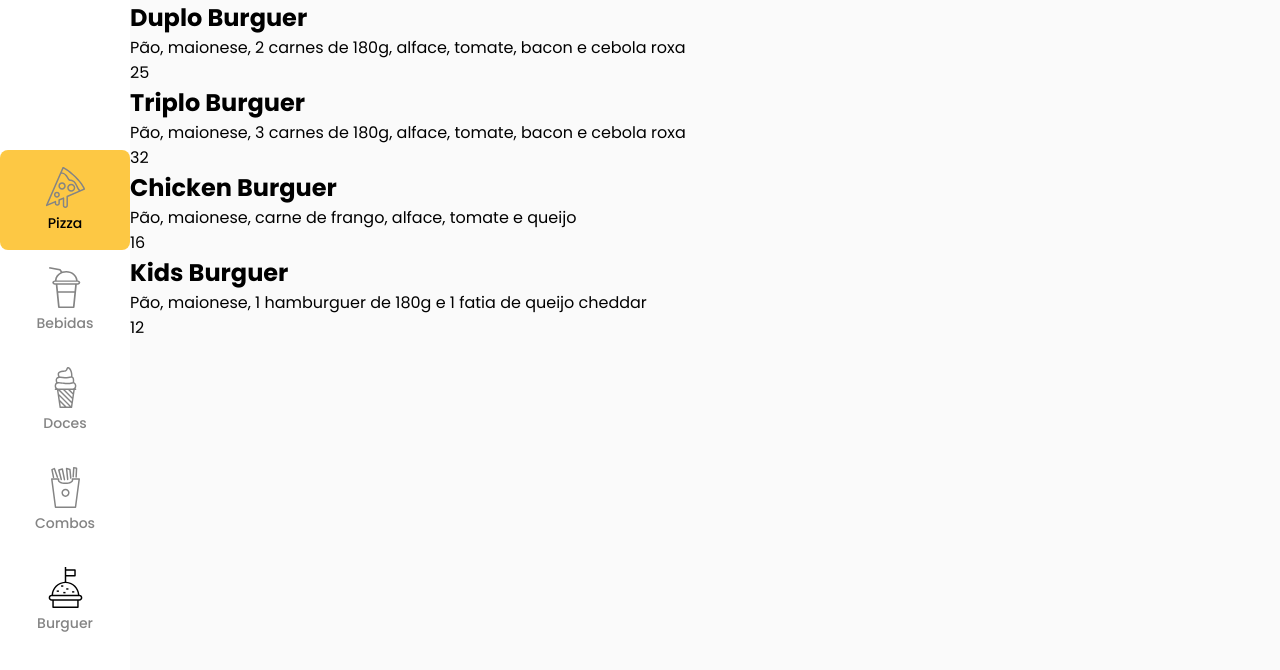
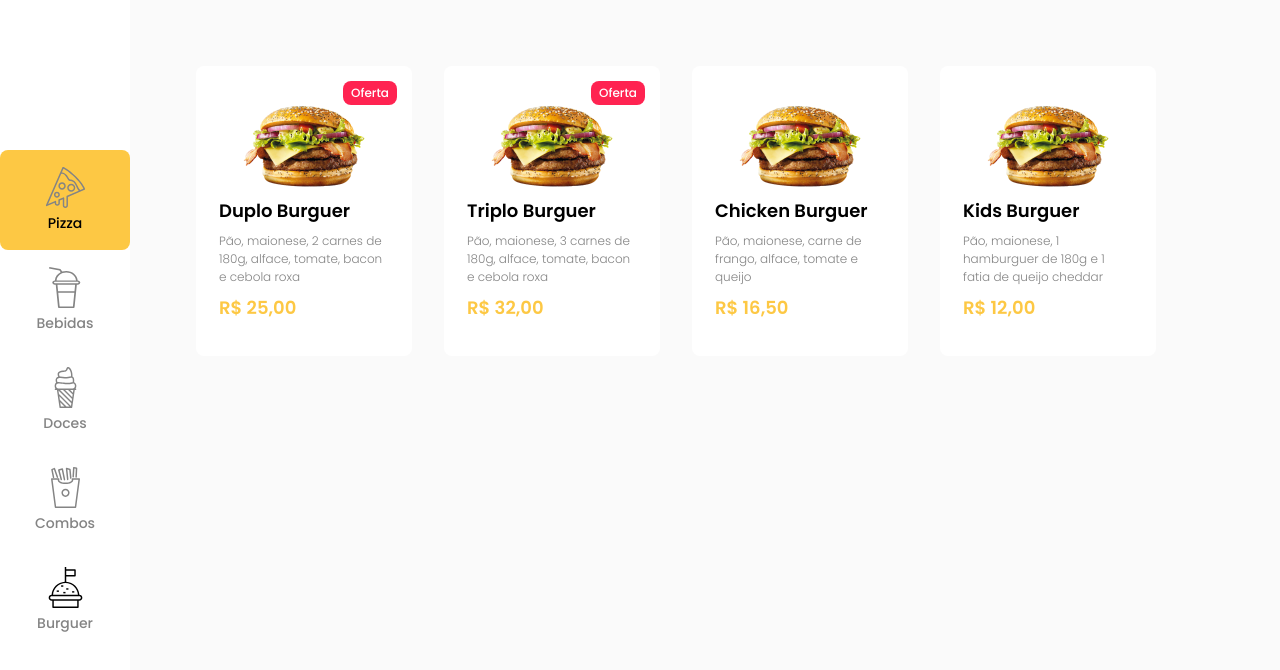
Before and after one commit to ClaudioKamoda/Restaurant-App, a Vue app: page / in a window 1280 px wide. Shown: the top 670 px of the page. Built offline with nearby package versions, Linux system fonts and the light colour scheme; data requests are answered from the project's data file.

Commit message:
styled the items display

```diff
--- a/db.json
+++ b/db.json
@@ -18,7 +18,7 @@
       "id": 3,
       "name": "Chicken Burguer",
       "description": "Pão, maionese, carne de frango, alface, tomate e queijo",
-      "price": 16.0,
+      "price": 16.5,
       "offer": false
     },
     {
--- a/src/assets/css/global.scss
+++ b/src/assets/css/global.scss
@@ -1,4 +1,4 @@
-@import url('https://fonts.googleapis.com/css2?family=Poppins:wght@400;500;600;700&display=swap');
+@import url('https://fonts.googleapis.com/css2?family=Poppins:wght@300;400;500;600;700&display=swap');
 
 * {
 	box-sizing: border-box;
--- a/src/components/Item.vue
+++ b/src/components/Item.vue
@@ -1,18 +1,75 @@
 <template>
 	<div class="item">
-		<h2>{{ itemData.name }}</h2>
-		<p>{{ itemData.description }}</p>
-		<p>{{ itemData.price }}</p>
+		<div class="item--tag" v-if="itemData.offer">Oferta</div>
+		<img src="../assets/images/burguer.png" alt="imagem de um hamburguer" />
+		<h2 class="item--name">{{ itemData.name }}</h2>
+		<p class="item--description">{{ itemData.description }}</p>
+		<p class="item--price">{{ itemData.price | priceCalc }}</p>
 	</div>
 </template>
 
 <script>
 export default {
 	name: 'Item',
+	filters: {
+		priceCalc(value) {
+			return `R$ ${value.toLocaleString('pt-br', {
+				minimumFractionDigits: 2
+			})}`
+		}
+	},
 	props: {
 		itemData: {}
 	}
 }
 </script>
 
-<style></style>
+<style lang="scss" scoped>
+@mixin FontBase($weight, $size, $color) {
+	font-weight: $weight;
+	font-size: $size;
+	color: $color;
+}
+
+.item {
+	width: 216px;
+	height: 290px;
+	background-color: white;
+	border-radius: 8px;
+	padding: 23px;
+	margin: 16px;
+	display: flex;
+	flex-direction: column;
+	justify-content: center;
+	gap: 8px;
+	position: relative;
+
+	&--tag {
+		position: absolute;
+		top: 15px;
+		right: 15px;
+		background-color: $pink;
+		border-radius: 8px;
+		@include FontBase(500, 0.75rem, white);
+		padding: 3px 8px;
+	}
+
+	img {
+		width: 127px;
+		height: 87px;
+		margin: 0 auto;
+	}
+
+	&--name {
+		@include FontBase(600, 1.125rem, black);
+	}
+
+	&--description {
+		@include FontBase(300, 0.75rem, $dark-grey);
+	}
+
+	&--price {
+		@include FontBase(600, 1.125rem, $yellow);
+	}
+}
+</style>
--- a/src/components/ItemsList.vue
+++ b/src/components/ItemsList.vue
@@ -26,4 +26,15 @@ export default {
 }
 </script>
 
-<style lang="scss" scoped></style>
+<style lang="scss" scoped>
+.items-list {
+	margin: 50px;
+	display: flex;
+	flex-wrap: wrap;
+	background-color: $bg-color;
+
+	@media screen and (max-width: 720px) {
+		background-color: white;
+	}
+}
+</style>
--- a/src/views/Home.vue
+++ b/src/views/Home.vue
@@ -22,10 +22,5 @@ export default {
 <style lang="scss" scoped>
 .home {
 	display: flex;
-	background-color: $bg-color;
-
-	@media screen and (max-width: 720px) {
-		background-color: white;
-	}
 }
 </style>
```
Also changed, not shown: src/assets/images/burguer.png (added), 1 other file (tests, documents, lock files or other folders).
